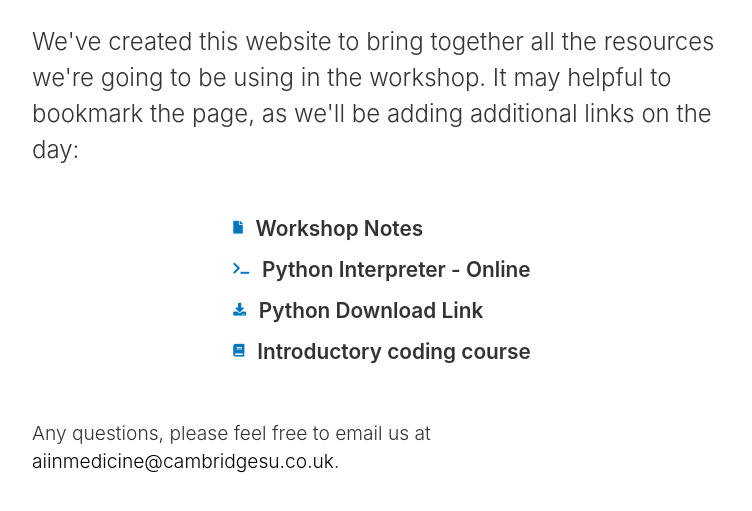
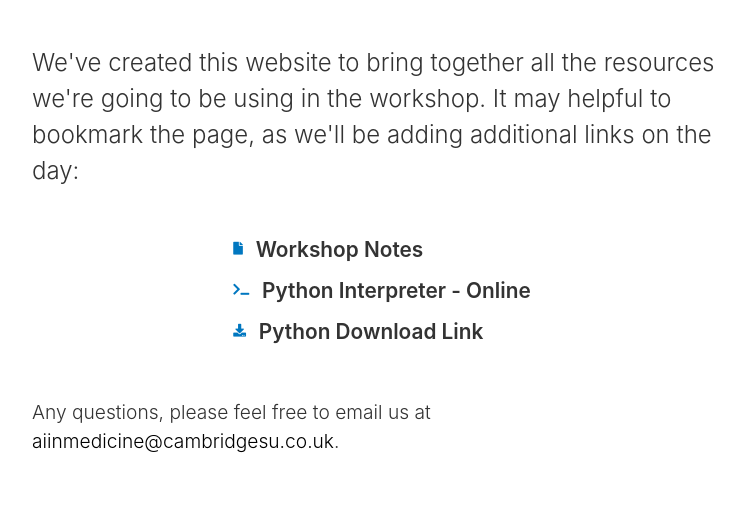
Before and after one commit to will-0/aimsoc-code-workshop-23, a plain HTML site: page index.html in a window 1280 px wide. Shown: the part 205-716 px from the top of the page, without its empty margins (258-1010 px from the left). Drawn offline with Linux system fonts and the light colour scheme.

Commit message:
removed coursebook link

```diff
--- a/index.html
+++ b/index.html
@@ -14,7 +14,7 @@
         <li><i class="fa fa-file"></i><a class="websitelink" href="https://docs.google.com/document/d/1x-sGLEw1Hpc3LS7_S0CX_mAX51zsEz_nQdwg_qQvzqQ/edit?usp=sharing">Workshop Notes</a></li>
         <li><i class="fas fa-terminal"></i><a class="websitelink" href="https://www.programiz.com/python-programming/online-compiler/">Python Interpreter - Online</a></li>
         <li><i class="fas fa-download"></i><a class="websitelink" href="https://www.python.org/downloads/">Python Download Link</a></li>
-        <li><i class="fas fa-book"></i><a class="websitelink" href="https://automatetheboringstuff.com/2e/chapter1/">Introductory coding course</a></li>
+        <!-- <li><i class="fas fa-book"></i><a class="websitelink" href="https://automatetheboringstuff.com/2e/chapter1/">Introductory coding course</a></li> -->
       </ul>
       <p class="footnote">Any questions, please feel free to email us at <a href="mailto:aiinmedicine@cambridgesu.co.uk">aiinmedicine@cambridgesu.co.uk</a>.</p>
     </div>
```
